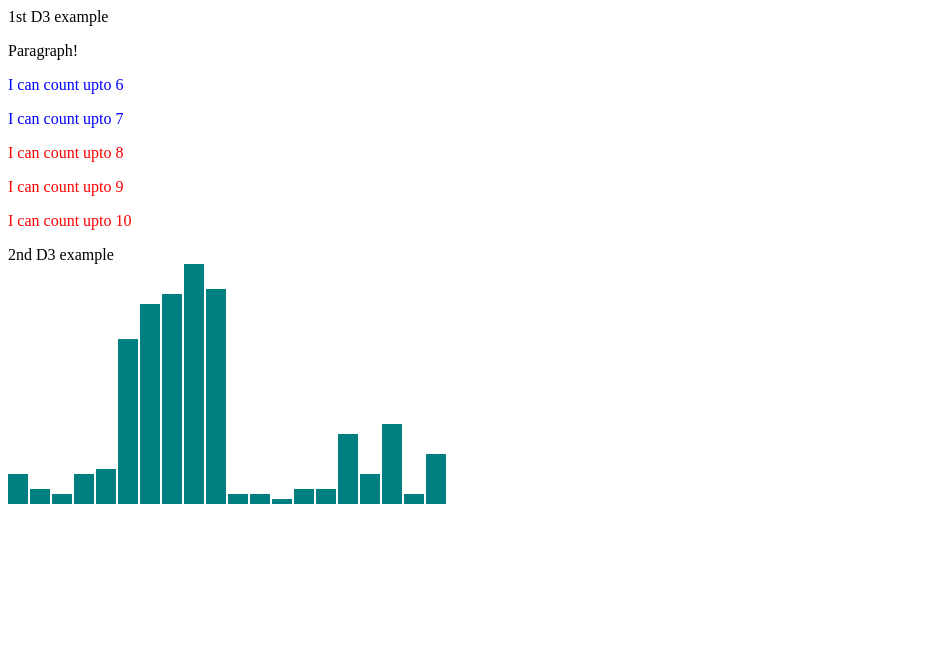
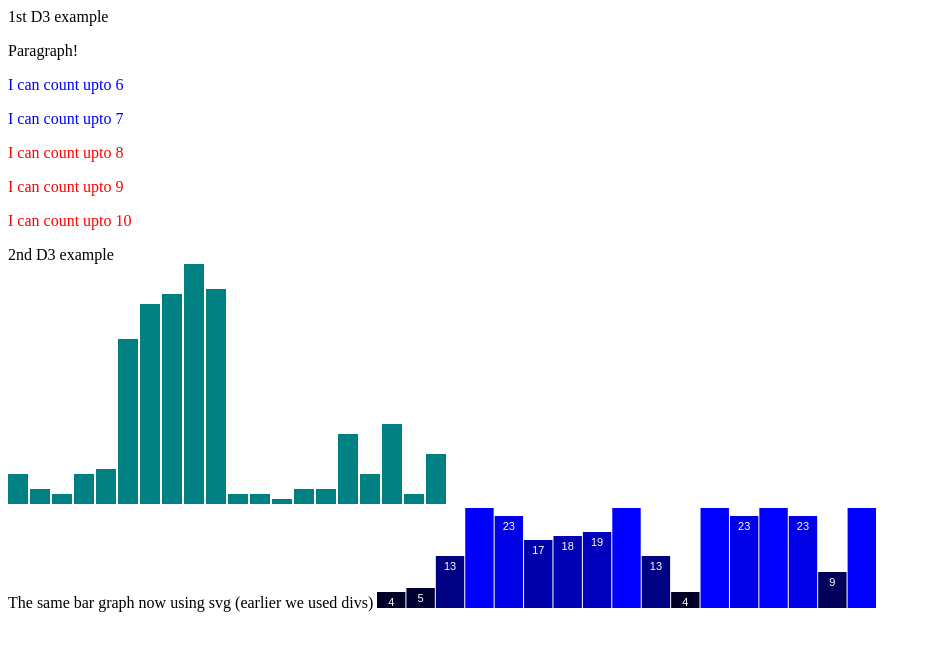
Before and after one commit to akbos/registration, a PHP site: page /d3demo.php in a window 1280 px wide. Shown: the top 651 px of the page, without its empty margins (0-931 px from the left). Run offline with PHP 8.4, Linux system fonts and the light colour scheme.

Commit message:
Playing with the svg bar example shared by Scott Murray

```diff
--- a/d3demo.php
+++ b/d3demo.php
@@ -46,5 +46,56 @@
 			    return barHeight + "px";
 			});
 		</script>
+		</br>
+	        The same bar graph now using svg (earlier we used divs)
+		<script type="text/javascript">
+			var w = 500;
+			var h = 100;
+			var barPadding = 1;
+
+			var dataset = [4,5,13,46,23,17,18,19,34,13,4,34,23,35,23,9,34];
+
+
+			var svg = d3.select("body")
+						.append("svg")
+						.attr("width", w)
+						.attr("height", h);
+
+			svg.selectAll("rect")
+			   .data(dataset)
+			   .enter()
+			   .append("rect")
+			   .attr("x", function(d, i) {
+			   		return i * (w / dataset.length);
+			   })
+			   .attr("y", function(d) {
+			   		return h - (d * 4);
+			   })
+			   .attr("width", w / dataset.length - barPadding)
+			   .attr("height", function(d) {
+			   		return d * 4;
+			   })
+			   .attr("fill", function(d) {
+					return "rgb(0, 0, " + (d * 10) + ")";
+			   });
+
+			svg.selectAll("text")
+			   .data(dataset)
+			   .enter()
+			   .append("text")
+			   .text(function(d) {
+			   		return d;
+			   })
+			   .attr("text-anchor", "middle")
+			   .attr("x", function(d, i) {
+			   		return i * (w / dataset.length) + (w / dataset.length - barPadding) / 2;
+			   })
+			   .attr("y", function(d) {
+			   		return h - (d * 4) + 14;
+			   })
+			   .attr("font-family", "sans-serif")
+			   .attr("font-size", "11px")
+			   .attr("fill", "white");
+		</script>
 	</body>
 </html>
```
